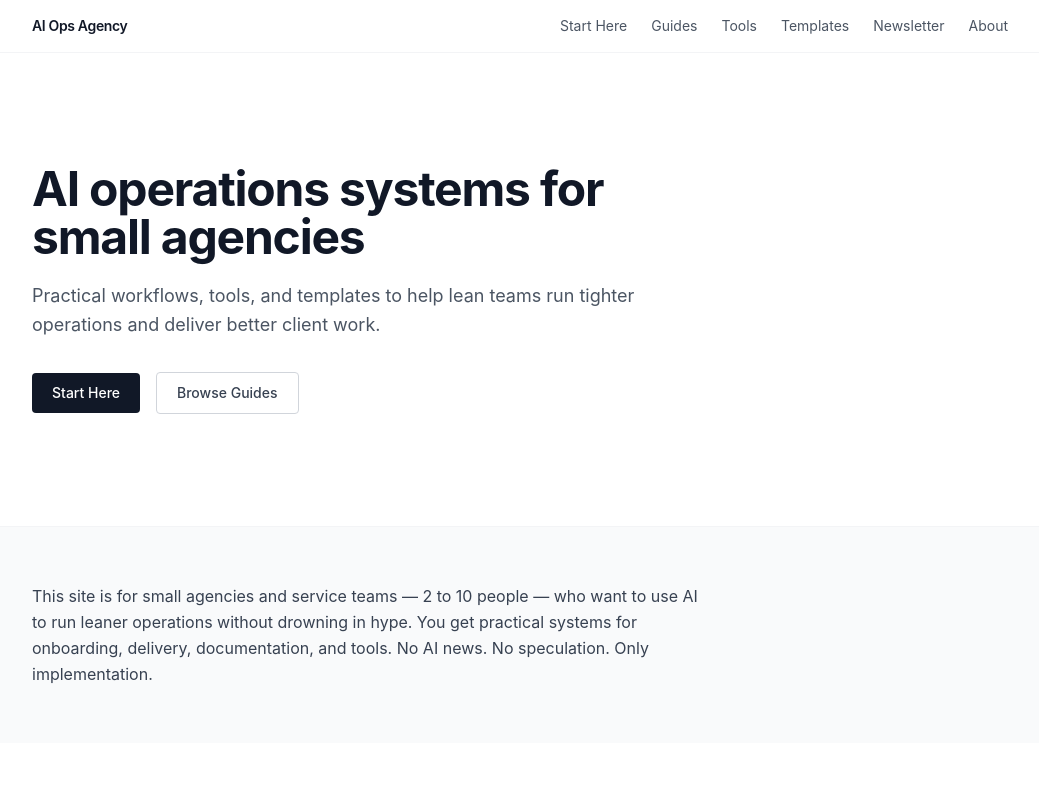
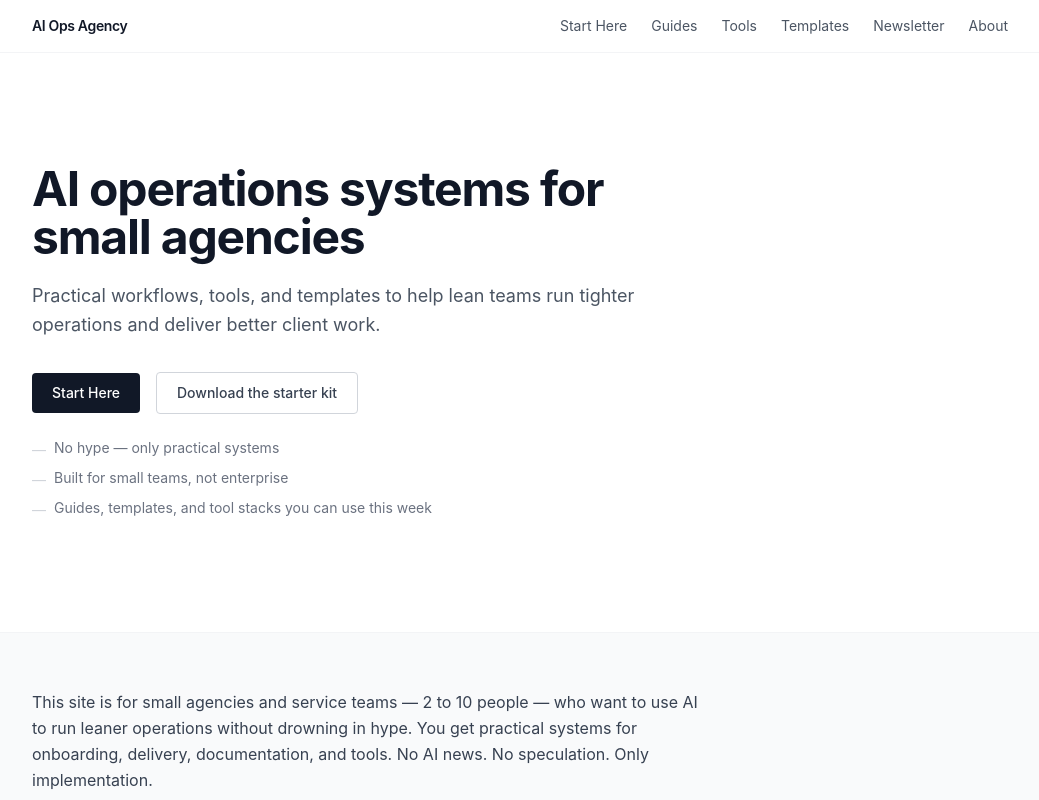
Before and after one commit to veramey/my-website, a Next.js app: page / in a window 1280 px wide. Shown: the top 800 px of the page, without its empty margins (120-1159 px from the left). Built offline with nearby package versions, Linux system fonts and the light colour scheme; no server answers.

Commit message:
feat: implement issue #120
Implemented by AI Teammate via Claude Code.
Closes #120

```diff
--- a/src/pages/index.tsx
+++ b/src/pages/index.tsx
@@ -121,12 +121,24 @@ export default function Home() {
                 Start Here
               </Link>
               <Link
-                href="/guides"
+                href="/templates/client-onboarding-ai-checklist"
                 className="px-5 py-2.5 border border-gray-300 text-gray-700 text-sm font-medium rounded hover:border-gray-500 transition-colors"
               >
-                Browse Guides
+                Download the starter kit
               </Link>
             </div>
+            <ul className="mt-6 space-y-2">
+              {[
+                'No hype — only practical systems',
+                'Built for small teams, not enterprise',
+                'Guides, templates, and tool stacks you can use this week',
+              ].map((bullet) => (
+                <li key={bullet} className="flex items-start gap-2 text-sm text-gray-500">
+                  <span className="mt-0.5 text-gray-300" aria-hidden="true">—</span>
+                  {bullet}
+                </li>
+              ))}
+            </ul>
           </div>
         </section>
 
```
Also changed, not shown: 1 other file (tests, documents, lock files or other folders).
